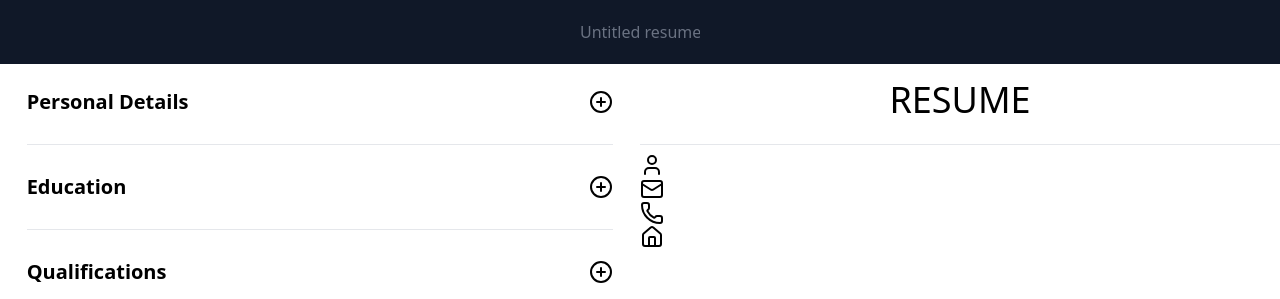
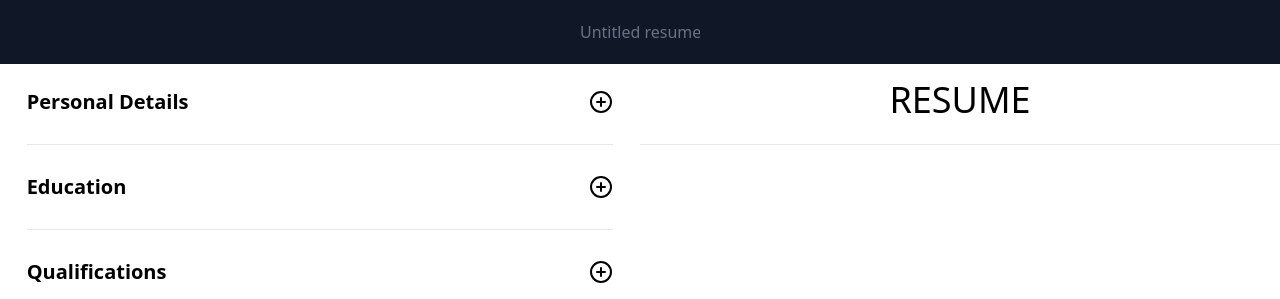
Before and after one commit to Ja-Uyoma/CV-Application, a React (Vite) app: page / in a window 1280 px wide. Shown: the top 299 px of the page. Built offline with nearby package versions, Linux system fonts and the light colour scheme.

Commit message:
feat: render icons when stores have data

```diff
--- a/src/components/personal-details/personal-details-preview.tsx
+++ b/src/components/personal-details/personal-details-preview.tsx
@@ -38,25 +38,42 @@ export function PersonalDetailsPreview() {
 
       <hr className="my-2" />
 
+      {givenName ? (
         <p className="flex gap-2">
           <span>
             <User />
           </span>
           <span>{givenName}</span> <span>{familyName}</span>
         </p>
-      <p>{headline}</p>
+      ) : (
+        <></>
+      )}
+
+      {headline ? <p>{headline}</p> : <></>}
+
+      {emailAddress ? (
         <p className="flex gap-2">
           <span>
             <Mail />
           </span>
           <span>{emailAddress}</span>
         </p>
+      ) : (
+        <></>
+      )}
+
+      {phoneNumber ? (
         <p className="flex gap-2">
           <span>
             <Phone />
           </span>{" "}
           <span>{phoneNumber}</span>
         </p>
+      ) : (
+        <></>
+      )}
+
+      {address || postCode || city ? (
         <p className="flex gap-2">
           <span>
             <House />
@@ -69,6 +86,9 @@ export function PersonalDetailsPreview() {
             </span>
           </span>
         </p>
+      ) : (
+        <></>
+      )}
     </section>
   );
 }
```
Lines whose indentation alone changed are shown as unchanged.
